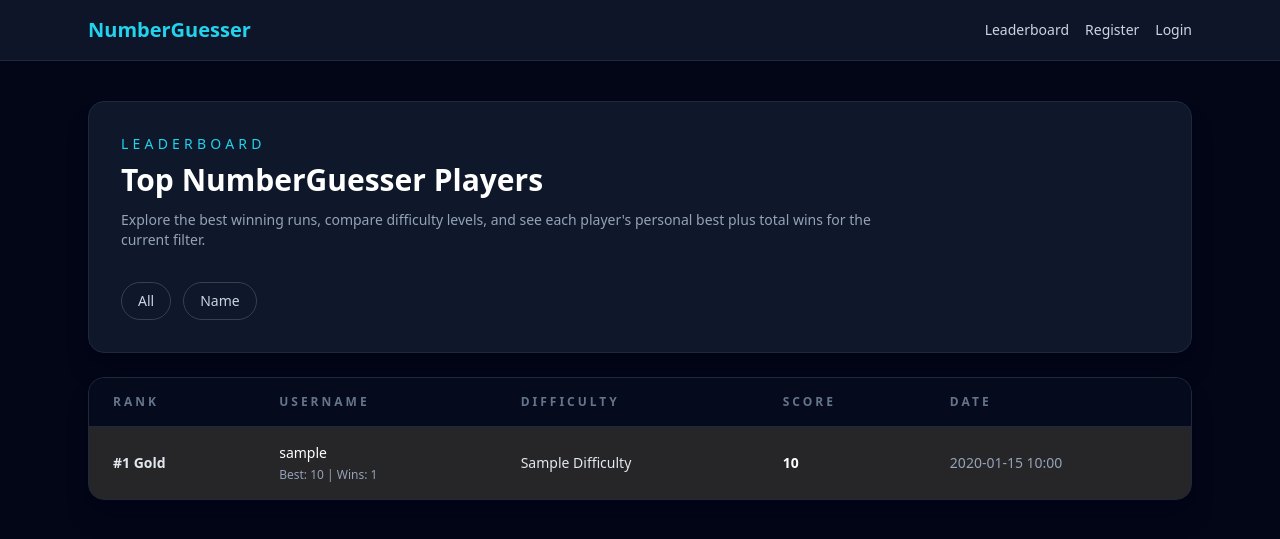
After one commit to 404khai/NumberGuesser, a Flask app: template app/templates/leaderboard/leaderboard.html in a window 1280 px wide. The commit adds this page. Shown: the top 539 px of the page. Run offline with Flask 3, Linux system fonts and the light colour scheme; the template is opened without the code that fills it: most values are stand-ins (such as "Sample title", 1, 10 or a date in 2020); some libraries are stand-ins or nearby versions.

Commit message:
feat: implement Phase 5 leaderboard and ranking display

```diff
--- a/app/game/routes.py
+++ b/app/game/routes.py
@@ -10,6 +10,7 @@ from app.game.logic import (
     evaluate_guess,
     generate_secret,
 )
+from app.leaderboard.routes import get_game_rank
 from app import db
 from app.models import Game, Guess
 
@@ -151,6 +152,7 @@ def game_result():
         game=completed_game,
         difficulty_settings=DIFFICULTY_CONFIG[completed_game.difficulty],
         remaining_attempts=attempts_remaining(completed_game),
+        leaderboard_rank=get_game_rank(completed_game),
     )
 
 
--- a/app/templates/base.html
+++ b/app/templates/base.html
@@ -11,7 +11,9 @@
         <nav class="mx-auto flex max-w-6xl items-center justify-between px-6 py-4">
             <a class="text-xl font-semibold text-cyan-400" href="{{ url_for('index') }}">NumberGuesser</a>
             <div class="flex items-center gap-4 text-sm">
+                <a class="text-slate-300 transition hover:text-white" href="{{ url_for('leaderboard.leaderboard_index') }}">Leaderboard</a>
                 {% if g.current_user %}
+                    <a class="text-slate-300 transition hover:text-white" href="{{ url_for('game.select_game') }}">Play</a>
                     <span class="text-slate-400">Signed in as {{ g.current_user.username }}</span>
                     <a class="text-slate-300 transition hover:text-white" href="{{ url_for('auth.logout') }}">Logout</a>
                 {% else %}
--- /dev/null
+++ b/app/templates/leaderboard/leaderboard.html
@@ -0,0 +1,102 @@
+{% extends "base.html" %}
+
+{% block title %}Leaderboard | NumberGuesser{% endblock %}
+
+{% block content %}
+<section class="space-y-6">
+    <div class="rounded-2xl border border-slate-800 bg-slate-900 p-8 shadow-xl shadow-slate-950/40">
+        <p class="text-sm font-medium uppercase tracking-[0.3em] text-cyan-400">Leaderboard</p>
+        <h1 class="mt-2 text-3xl font-bold text-white">Top NumberGuesser Players</h1>
+        <p class="mt-3 max-w-3xl text-sm text-slate-400">
+            Explore the best winning runs, compare difficulty levels, and see each player's
+            personal best plus total wins for the current filter.
+        </p>
+
+        <div class="mt-8 flex flex-wrap gap-3">
+            <a
+                href="{{ url_for('leaderboard.leaderboard_index') }}"
+                class="rounded-full px-4 py-2 text-sm font-medium transition {% if selected_difficulty == 'all' %}bg-cyan-500 text-slate-950{% else %}border border-slate-700 text-slate-300 hover:border-slate-500 hover:text-white{% endif %}"
+            >
+                All
+            </a>
+            {% for difficulty in difficulty_config.keys() %}
+                <a
+                    href="{{ url_for('leaderboard.leaderboard_index', difficulty=difficulty) }}"
+                    class="rounded-full px-4 py-2 text-sm font-medium transition {% if selected_difficulty == difficulty %}bg-cyan-500 text-slate-950{% else %}border border-slate-700 text-slate-300 hover:border-slate-500 hover:text-white{% endif %}"
+                >
+                    {{ difficulty.title() }}
+                </a>
+            {% endfor %}
+        </div>
+    </div>
+
+    <div class="overflow-hidden rounded-2xl border border-slate-800 bg-slate-900 shadow-xl shadow-slate-950/40">
+        {% if entries %}
+            <div class="overflow-x-auto">
+                <table class="min-w-full divide-y divide-slate-800">
+                    <thead class="bg-slate-950/70">
+                        <tr class="text-left text-xs uppercase tracking-[0.25em] text-slate-500">
+                            <th class="px-6 py-4">Rank</th>
+                            <th class="px-6 py-4">Username</th>
+                            <th class="px-6 py-4">Difficulty</th>
+                            <th class="px-6 py-4">Score</th>
+                            <th class="px-6 py-4">Date</th>
+                        </tr>
+                    </thead>
+                    <tbody class="divide-y divide-slate-800 text-sm text-slate-200">
+                        {% for entry in entries %}
+                            <tr class="
+                                {% if entry.rank == 1 %}
+                                    bg-amber-500/10
+                                {% elif entry.rank == 2 %}
+                                    bg-slate-300/10
+                                {% elif entry.rank == 3 %}
+                                    bg-orange-500/10
+                                {% elif entry.is_current_user %}
+                                    bg-cyan-500/10
+                                {% else %}
+                                    bg-slate-900
+                                {% endif %}
+                            ">
+                                <td class="px-6 py-4 font-semibold">
+                                    {% if entry.rank == 1 %}
+                                        #1 Gold
+                                    {% elif entry.rank == 2 %}
+                                        #2 Silver
+                                    {% elif entry.rank == 3 %}
+                                        #3 Bronze
+                                    {% else %}
+                                        #{{ entry.rank }}
+                                    {% endif %}
+                                </td>
+                                <td class="px-6 py-4">
+                                    <div class="font-medium text-white">{{ entry.user.username }}</div>
+                                    <div class="mt-1 text-xs text-slate-400">
+                                        Best: {{ entry.best_score }} | Wins: {{ entry.total_wins }}
+                                        {% if entry.is_current_user %}
+                                            | You
+                                        {% endif %}
+                                    </div>
+                                </td>
+                                <td class="px-6 py-4">{{ entry.game.difficulty.title() }}</td>
+                                <td class="px-6 py-4 font-semibold text-white">{{ entry.game.score }}</td>
+                                <td class="px-6 py-4 text-slate-400">
+                                    {{ entry.game.ended_at.strftime('%Y-%m-%d %H:%M') if entry.game.ended_at else 'N/A' }}
+                                </td>
+                            </tr>
+                        {% endfor %}
+                    </tbody>
+                </table>
+            </div>
+        {% else %}
+            <div class="px-6 py-12 text-center">
+                <h2 class="text-xl font-semibold text-white">No leaderboard entries yet</h2>
+                <p class="mt-3 text-sm text-slate-400">
+                    Finish a winning game{% if selected_difficulty != 'all' %} in {{ selected_difficulty.title() }} mode{% endif %}
+                    to appear here.
+                </p>
+            </div>
+        {% endif %}
+    </div>
+</section>
+{% endblock %}
```
Also changed, not shown: app/leaderboard/routes.py (+91 -4 lines), app/templates/game/result.html (+8 -0 lines), guide.md (+1 -1 lines).
